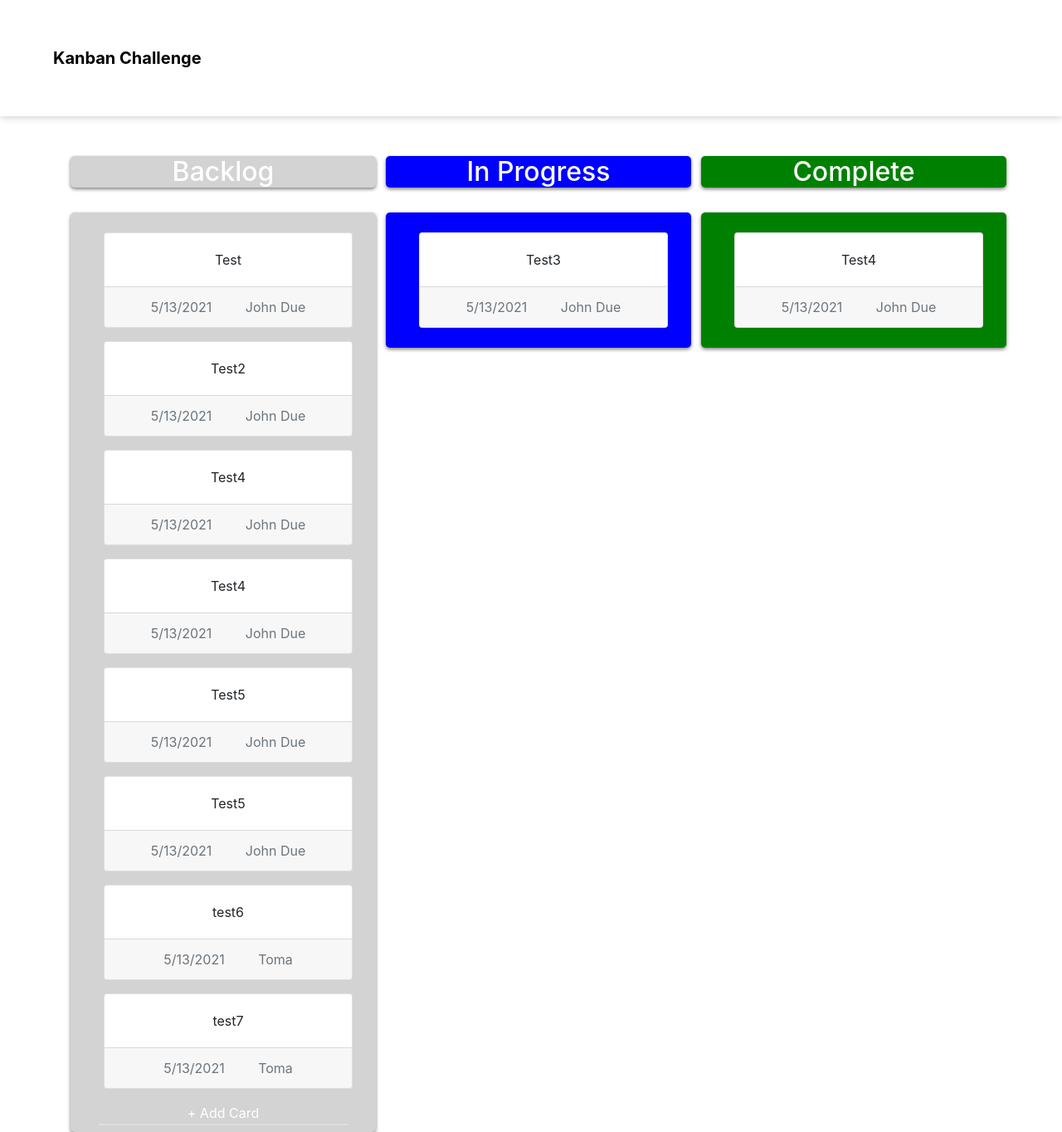
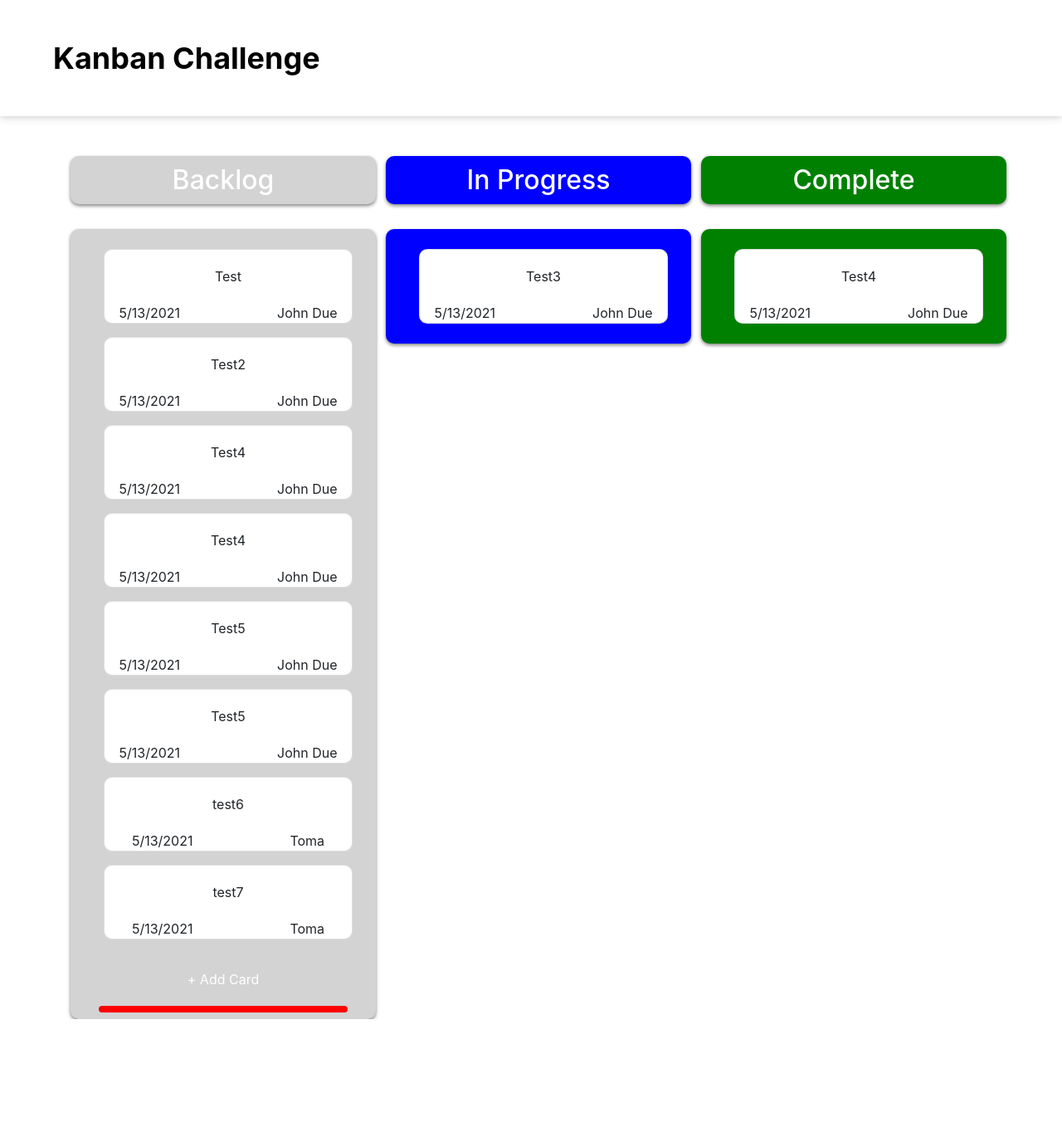
Before and after one commit to toma1031/kanban_challenge, a Django app: page / in a window 1280 px wide. Shown: the whole page at 83% size. After the commit the page ends 1228 px from the top, so only its background shows below. Run offline with Django 3.2, Linux system fonts and the light colour scheme; data comes from the database, SQL or seed files in the repository; some libraries are stand-ins or nearby versions.

Commit message:
design card

```diff
--- a/kanban_challenge/static/css/main.css
+++ b/kanban_challenge/static/css/main.css
@@ -8,7 +8,6 @@
   height: 140px;
   box-shadow :0px 0px 10px silver;
   border-bottom: 4px;
-  margin-bottom: 48;
 }
 
 .navbar-brand:link, .navbar-brand:visited, .navbar-brand:hover, .navbar-brand:active {
@@ -26,65 +25,56 @@
   background: lightgray;
   width: 368px;
   box-shadow: 0px 2px 4px gray;
-  border-radius: 5px;
+  border-radius: 10px;
   margin-bottom: 30px;
   color: white;
+  padding: 10px;
 }
 
 .backlog_container {
   background: lightgray;
   width: 368px;
   box-shadow: 0px 2px 4px gray;
-  border-radius: 5px;
+  border-radius: 10px;
 }
 
 .progress_header {
   background: blue;
   width: 368px;
   box-shadow: 0px 2px 4px gray;
-  border-radius: 5px;
+  border-radius: 10px;
   margin-bottom: 30px;
   color: white;
+  padding: 10px;
 }
 
 .progress_container {
   background: blue;
   width: 368px;
   box-shadow: 0px 2px 4px gray;
-  border-radius: 5px;
+  border-radius: 10px;
 }
 
 .complete_header {
   background: green;
   width: 368px;
   box-shadow: 0px 2px 4px gray;
-  border-radius: 5px;
+  border-radius: 10px;
   margin-bottom: 30px;
   color: white;
+  padding: 10px;
 }
 
 .complete_container {
   background: green;
   width: 368px;
   box-shadow: 0px 2px 4px gray;
-  border-radius: 5px;
-}
-
-.card {
-  background: white;
-  width: 300px;
-  margin: 16px 0px 16px 0px;
   border-radius: 10px;
-}
-
-.card-footer {
-  background: white;
 }
 
 form {
   display:none;
 }
-
 
 input {
   border:none;
@@ -95,11 +85,38 @@ input {
 .card-input {
   border: solid red;
   border-width: 4px;
+  border-radius: 25px;
 }
 
 .clear-decoration {
   color: white;
   border: none;  /* 枠線を消す */
+  background: transparent; /* 背景の灰色を消す */
+  padding: 20px;
   outline: none; /* クリックしたときに表示される枠線を消す */
-  background: transparent; /* 背景の灰色を消す */
 }
+
+/* buttonタグでボタンを作った際に、そのボタンをクリックするとブルーのぼやっとした枠線が表示されます。
+下記はそれをCSSで消すコードです。 */
+button:focus {
+	outline:0;
+}
+
+.clear-decoration:hover {
+  transform: scale(1.1, 1.1);
+}
+
+.card {
+  background: white;
+  width: 300px;
+  margin: 16px 0px 16px 0px;
+  border-radius: 10px;
+}
+
+.card:hover {
+  transform: scale(1.1, 1.1);
+}
+
+.creating {
+  margin-right: 100px;
+}
--- a/templates/base.html
+++ b/templates/base.html
@@ -4,9 +4,9 @@
   <head>
     <meta charset="utf-8">
     <meta name="viewport" content="width=device-width, initial-scale=1, shrink-to-fit=no">
-    <link rel="stylesheet" href="{% static 'css/main.css' %}">
     <!-- Bootstrap CSS -->
     <link rel="stylesheet" href="https://stackpath.bootstrapcdn.com/bootstrap/4.3.1/css/bootstrap.min.css">
+    <link rel="stylesheet" href="{% static 'css/main.css' %}">
     <script src="https://ajax.googleapis.com/ajax/libs/jquery/3.5.1/jquery.min.js"></script>
     <title>Kanban Challenge</title>
   </head>
--- a/templates/index.html
+++ b/templates/index.html
@@ -11,24 +11,24 @@
           <div class="card-body">
             <p class="card-text">{{ backlog.content|truncatechars:100 }}</p>
           </div>
-          <div class="card-footer text-muted">
-            {{ backlog.created|date:"n/j/Y" }}&nbsp;&nbsp;&nbsp;&nbsp;&nbsp;&nbsp;&nbsp;&nbsp;&nbsp;{{ backlog.post_person }}
+          <div class="cardfooter">
+            {{ backlog.created|date:"n/j/Y" }}&nbsp;&nbsp;&nbsp;&nbsp;&nbsp;&nbsp;&nbsp;&nbsp;&nbsp;&nbsp;&nbsp;&nbsp;&nbsp;&nbsp;&nbsp;&nbsp;&nbsp;&nbsp;&nbsp;&nbsp;&nbsp;&nbsp;&nbsp;&nbsp;&nbsp;&nbsp;{{ backlog.post_person }}
           </div>
         </div>
         {% endfor %}
       </ul>
       <button type="button" class="clear-decoration">+ Add Card</button>
-      <div class="card justify-content-center m-auto">
-
-          <form action="" method="POST">
-            <div class="card-input card-body">
+      <div class="card justify-content-center m-auto card-input">
+        <form action="" method="POST">
+          <div class="card-body">
             {% csrf_token %}
             {{ form.errors }}
             <div class="form-group">{{ form.content }}</div>
             <div class="form-group">{{ form.post_person }}</div>
-            <button class="btn btn-primary" type="submit">Done</button>
-            </div>
-          </form>
+            <p style="display:inline" class="creating">Creating...</p>
+            <button class="btn btn-primary" type="submit" style="display:inline">Done</button>
+          </div>
+        </form>
       </div>
     </div>
   </div>
@@ -43,8 +43,8 @@
           <div class="card-body">
             <p class="card-text">{{ progres.content|truncatechars:100 }}</p>
           </div>
-          <div class="card-footer text-muted">
-            {{ progres.created|date:"n/j/Y" }}&nbsp;&nbsp;&nbsp;&nbsp;&nbsp;&nbsp;&nbsp;&nbsp;&nbsp;{{ progres.post_person }}
+          <div class="cardfooter">
+            {{ progres.created|date:"n/j/Y" }}&nbsp;&nbsp;&nbsp;&nbsp;&nbsp;&nbsp;&nbsp;&nbsp;&nbsp;&nbsp;&nbsp;&nbsp;&nbsp;&nbsp;&nbsp;&nbsp;&nbsp;&nbsp;&nbsp;&nbsp;&nbsp;&nbsp;&nbsp;&nbsp;&nbsp;&nbsp;{{ progres.post_person }}
           </div>
         </div>
         {% endfor %}
@@ -62,8 +62,8 @@
           <div class="card-body">
             <p class="card-text">{{ complete.content|truncatechars:100 }}</p>
           </div>
-          <div class="card-footer text-muted">
-            {{ complete.created|date:"n/j/Y" }}&nbsp;&nbsp;&nbsp;&nbsp;&nbsp;&nbsp;&nbsp;&nbsp;&nbsp;{{ complete.post_person }}
+          <div class="cardfooter">
+            {{ complete.created|date:"n/j/Y" }}&nbsp;&nbsp;&nbsp;&nbsp;&nbsp;&nbsp;&nbsp;&nbsp;&nbsp;&nbsp;&nbsp;&nbsp;&nbsp;&nbsp;&nbsp;&nbsp;&nbsp;&nbsp;&nbsp;&nbsp;&nbsp;&nbsp;&nbsp;&nbsp;&nbsp;&nbsp;{{ complete.post_person }}
           </div>
         </div>
         {% endfor %}
```
